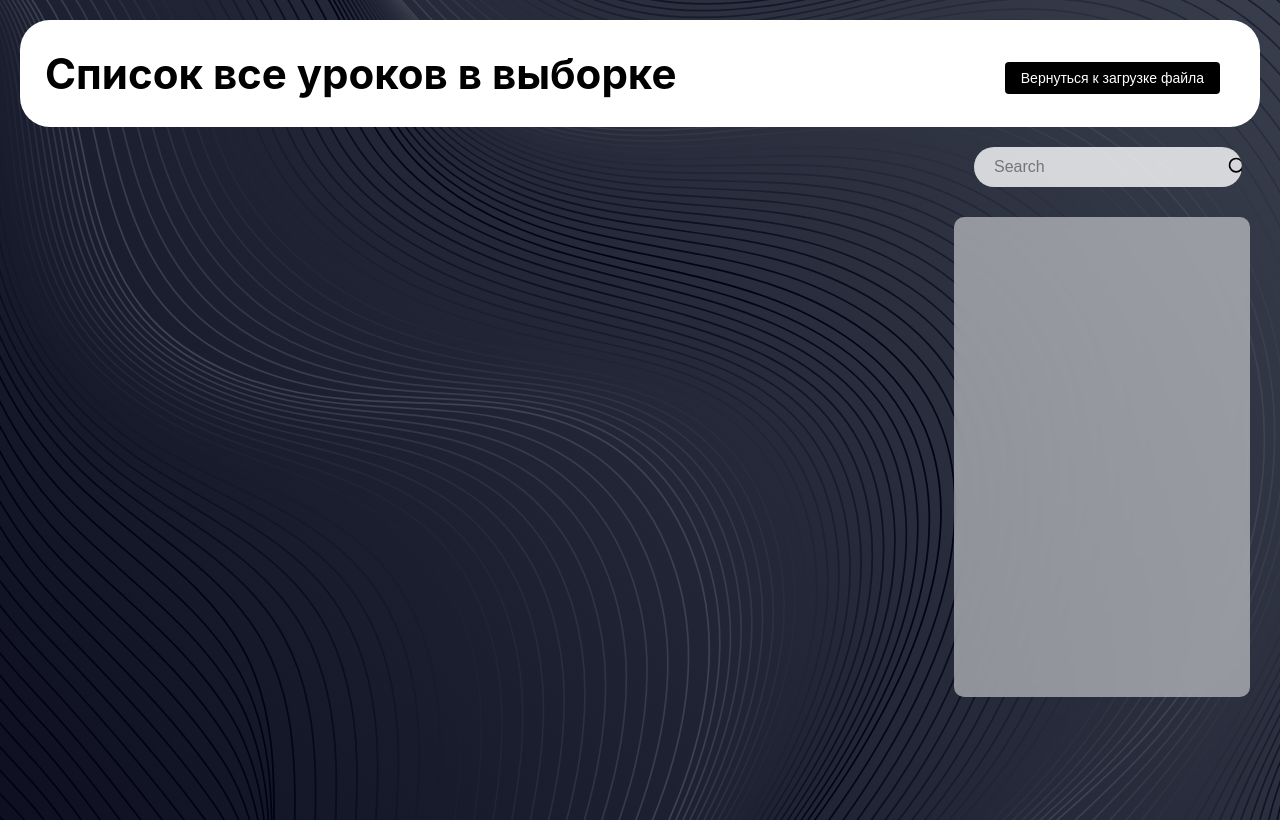
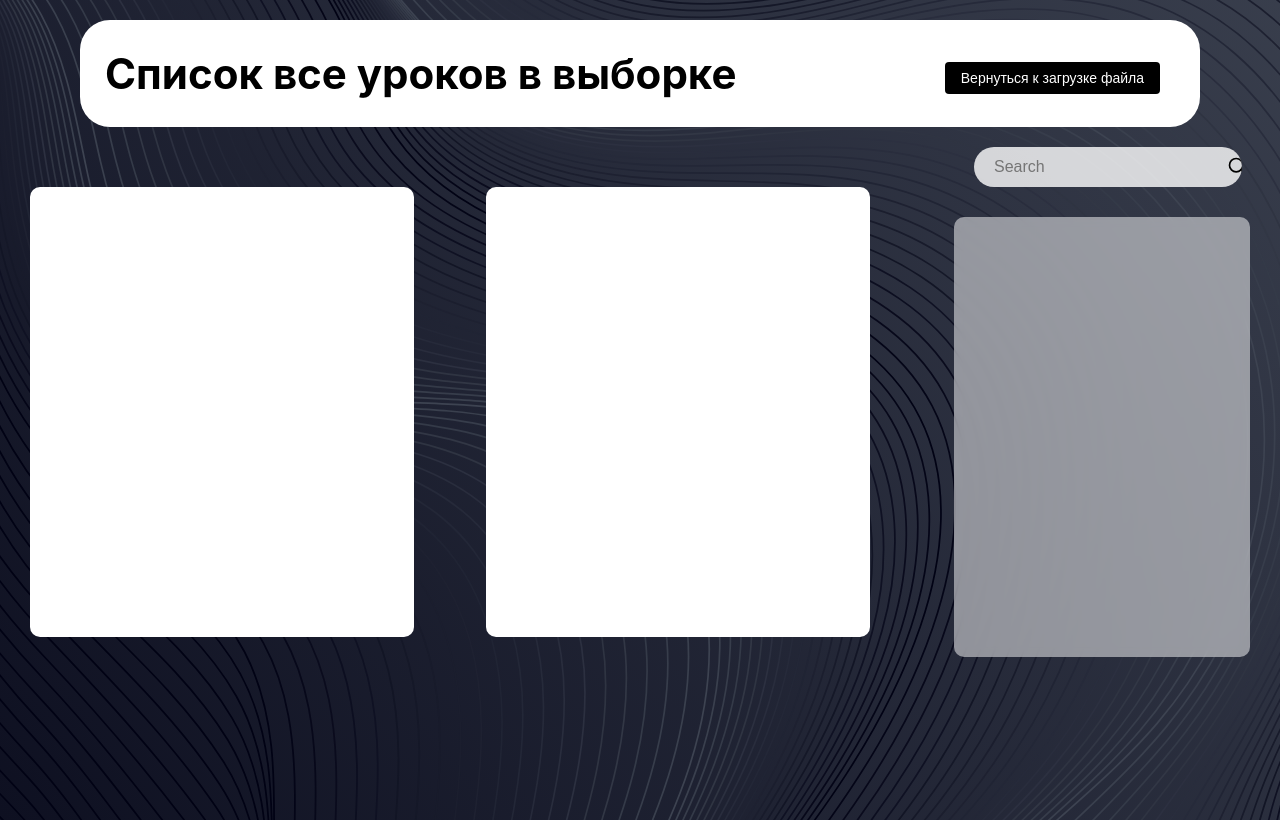
Before and after one commit to IsMarshev/DecontrolAQC, a Flask app: template src/templates/display.html in a window 1280 px wide. Run offline with Flask 3, Linux system fonts and the light colour scheme; the template is opened without the code that fills it, so the values that code supplies are empty; some libraries are stand-ins or nearby versions.

Commit message:
ВСЕ Я КАК ЕЛЬЦИН ... УХОЖУ

```diff
--- a/src/app.py
+++ b/src/app.py
@@ -335,9 +335,9 @@ async def details(id):
         ])
         professionalism = math.sqrt(numerator_sum) / math.sqrt(denominator_sum)
         return {
-            'successfulness': successfulness,
-            'discipline': discipline,
-            'professionalism': professionalism
+            'successfulness': float(str(successfulness * 100)[:5]),
+            'discipline': float(str(discipline * 100)[:5]),
+            'professionalism': float(str(professionalism * 100)[:5])
         }
 
     proxi_metrics = calculate_metrics(pattern)
--- a/src/static/style.css
+++ b/src/static/style.css
@@ -19,6 +19,8 @@ body {
   align-items: flex-start;
   justify-content: space-between;
   background-color: rgba(255, 255, 255, 1);
+  margin-left: 80px;
+  margin-right: 80px;
 }
 .header h1 {
   font-size: 42px;
@@ -101,8 +103,9 @@ body {
   margin-right: 30px;
   margin-top: 30px;
   margin-left: auto;
+  margin-bottom: 0;
   color: black;
-  height: 55vh;
+  height: 50vh;
   /* Скролл */
   overflow-y: scroll;
   /* Скругленные углы */
@@ -112,7 +115,7 @@ body {
   backdrop-filter: blur(5px);
   /* Дополнительные стили для выравнивания и отступов */
   padding: 20px;
-  max-height: 55vh; /* Максимальная высота с учетом скролла */
+  max-height: 50vh; /* Максимальная высота с учетом скролла */
 }
 
 .row {
@@ -256,3 +259,28 @@ body {
     }
   }
 }
+.container1 {
+  display: flex;
+  flex-wrap: wrap;
+  justify-content: space-between;
+  margin-bottom: 0;
+}
+
+.block {
+  flex-basis: 30%; /* ширина каждого блока */
+  margin: 10px;
+  margin-left: 30px;
+  margin-top: 0px;
+  margin-right: auto;
+  color: black;
+  height: 55vh;
+  border-radius: 10px;
+  /* Полупрозрачный белый фон с эффектом матового стекла */
+  background: rgba(255, 255, 255, 1);
+  backdrop-filter: blur(5px);
+  /* Дополнительные стили для выравнивания и отступов */
+  padding: 0;
+  padding-bottom: 10px;
+  max-height: 55vh; /* Максимальная высота с учетом скролла */
+/* отступы между блоками */
+}
--- a/src/templates/details.html
+++ b/src/templates/details.html
@@ -31,9 +31,9 @@
             <!-- Карточки со слайдером -->
             <div class="card1">
                 <div class="slider" id="slider1">
-                  <div class="slide" ><div class="text_m">successfulness</div><div class="num_m">{{proxi_metrics['successfulness']}}</div></div>
-                  <div class="slide" ><div class="text_m">discipline</div><div class="num_m">{{proxi_metrics['discipline']}}</div></div>
-                  <div class="slide" ><div class="text_m">professionalism</div><div class="num_m">{{proxi_metrics['professionalism']}}</div></div>
+                  <div class="slide" ><div class="text_m">successfulness</div><div class="num_m">{{proxi_metrics['successfulness']}}%</div></div>
+                  <div class="slide" ><div class="text_m">discipline</div><div class="num_m">{{proxi_metrics['discipline']}}%</div></div>
+                  <div class="slide" ><div class="text_m">professionalism</div><div class="num_m">{{proxi_metrics['professionalism']}}%</div></div>
                 </div>
               </div>
             <div class="card big">
--- a/src/templates/display.html
+++ b/src/templates/display.html
@@ -12,8 +12,6 @@
         <h1>Список все уроков в выборке</h1>
         <button onclick="location.href='{{ url_for('index') }}'">Вернуться к загрузке файла</button>
     </div>
-    {{show_plot|safe}}
-    {{view_predictions|safe}}
     <div class="container">
         <div class="top-bar">
             <form action="{{ url_for('display') }}" method="post" class="search-form">
@@ -29,12 +27,14 @@
                   </div>
             </form>
         </div>
-
-
-        <div class="left-side">
+        <div class="container1">
+          <div class="block">{{ show_plot|safe }}</div>
+          <div class="block">{{ view_predictions|safe }}</div>
+          <div class="left-side">
             {% for line in lines %}
             <div class="row" onclick="location.href='{{ url_for('details', id=line) }}'">Урок:{{ line }}</div>
             {% endfor %}
+          </div>
         </div>
     </div>
 <script>
```
Also changed, not shown: src/static/detales.css (+8 -3 lines).
